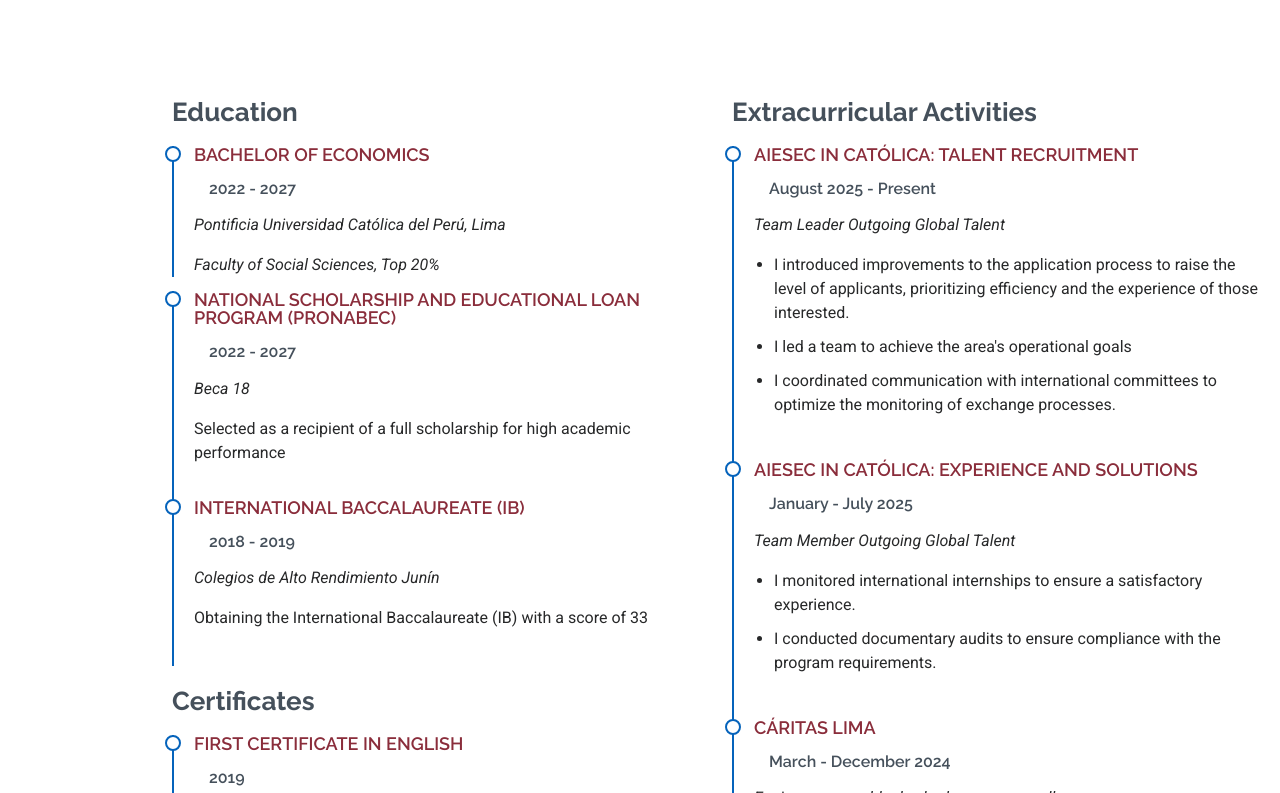
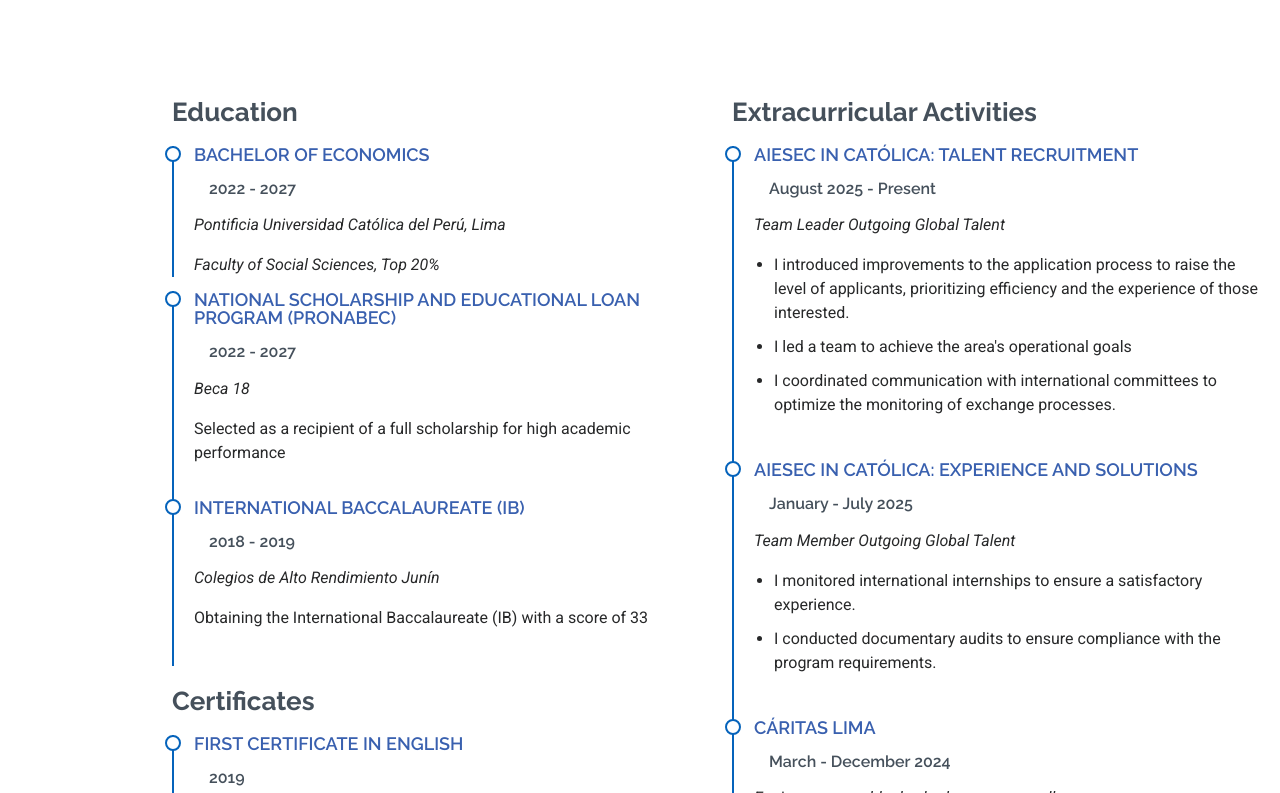
Before and after one commit to ValeriaPerezV/Portfolio, a plain HTML site: page index.html in a window 1280 px wide. Shown: the part 2007-2800 px from the top of the page. Drawn offline with Linux system fonts and the light colour scheme.

Commit message:
Update index.html

```diff
--- a/index.html
+++ b/index.html
@@ -63,7 +63,7 @@
       <div class="container" data-aos="zoom-out">
         <div class="row justify-content-center">
           <div class="col-lg-9">
-            <h2 style="color: #641B2E;">Valeria Pérez Véliz</h2>
+            <h2>Valeria Pérez Véliz</h2>
             <p><span class="typed" data-typed-items="Economics student">Economics</span><span class="typed-cursor typed-cursor--blink" aria-hidden="true"></span></p>
             <div class="social-links">
               <a href="https://www.linkedin.com/in/valeria-p%C3%A9rez-veliz-312178329/"><i class="bi bi-linkedin"></i></a>
@@ -201,7 +201,7 @@
             <h3 class="resume-title">Education</h3>
 
             <div class="resume-item pb-0">
-              <h4 style="color: #8A2D3B;">BACHELOR OF ECONOMICS</h4>
+              <h4 style="color: #3960af;">BACHELOR OF ECONOMICS</h4>
               <h5>2022 - 2027</h5>
               <p><em>Pontificia Universidad Católica del Perú, Lima</em></p>
               <p><em>Faculty of Social Sciences, Top 20%</em></p>
@@ -209,14 +209,14 @@
             </div><!-- Edn Resume Item -->
 
             <div class="resume-item">
-              <h4 style="color: #8A2D3B;">National Scholarship and Educational Loan Program (Pronabec)</h4>
+              <h4 style="color: #3960af;">National Scholarship and Educational Loan Program (Pronabec)</h4>
               <h5>2022 - 2027</h5>
               <p><em>Beca 18</em></p>
               <p>Selected as a recipient of a full scholarship for high academic performance</p>
             </div><!-- Edn Resume Item -->
 
              <div class="resume-item">
-              <h4 style="color: #8A2D3B;">International Baccalaureate (IB)</h4>
+              <h4 style="color: #3960af;">International Baccalaureate (IB)</h4>
               <h5>2018 - 2019</h5>
               <p><em>Colegios de Alto Rendimiento Junín</em></p>
               <p>Obtaining the International Baccalaureate (IB) with a score of 33</p>
@@ -224,13 +224,13 @@
 
             <h3 class="resume-title">Certificates</h3>
             <div class="resume-item">
-              <h4 style="color: #8A2D3B;">First Certificate in English</h4>
+              <h4 style="color: #3960af;">First Certificate in English</h4>
               <h5>2019</h5>
               <p><em>Cambridge University</em></p>
             </div><!-- Edn Resume Item -->
 
             <div class="resume-item">
-              <h4 style="color: #8A2D3B;">Basic Korean</h4>
+              <h4 style="color: #3960af;">Basic Korean</h4>
               <h5>2025 - 2026</h5>
               <p><em>King Sejong Institute</em></p>
             </div><!-- Edn Resume Item -->
@@ -240,7 +240,7 @@
             <div class="col-lg-6" data-aos="fade-up" data-aos-delay="200">
             <h3 class="resume-title">Extracurricular Activities</h3>
             <div class="resume-item">
-              <h4 style="color: #8A2D3B;">AIESEC in Católica: Talent Recruitment</h4>
+              <h4 style="color: #3960af;">AIESEC in Católica: Talent Recruitment</h4>
               <h5>August 2025 - Present</h5>
               <p><em>Team Leader Outgoing Global Talent</em></p>
               <ul>
@@ -251,7 +251,7 @@
             </div><!-- Edn Resume Item -->
 
             <div class="resume-item">
-              <h4 style="color: #8A2D3B;">AIESEC in Católica: Experience and Solutions</h4>
+              <h4 style="color: #3960af;">AIESEC in Católica: Experience and Solutions</h4>
               <h5>January - July 2025</h5>
               <p><em>Team Member Outgoing Global Talent</em></p>
              <ul>
@@ -261,7 +261,7 @@
             </div><!-- Edn Resume Item -->
 
             <div class="resume-item">
-              <h4 style="color: #8A2D3B;">Cáritas Lima</h4>
+              <h4 style="color: #3960af;">Cáritas Lima</h4>
               <h5>March - December 2024</h5>
               <p><em>Equipo responsable de charlas y apoyo a ollas comunes</em></p>
               <ul>
```
